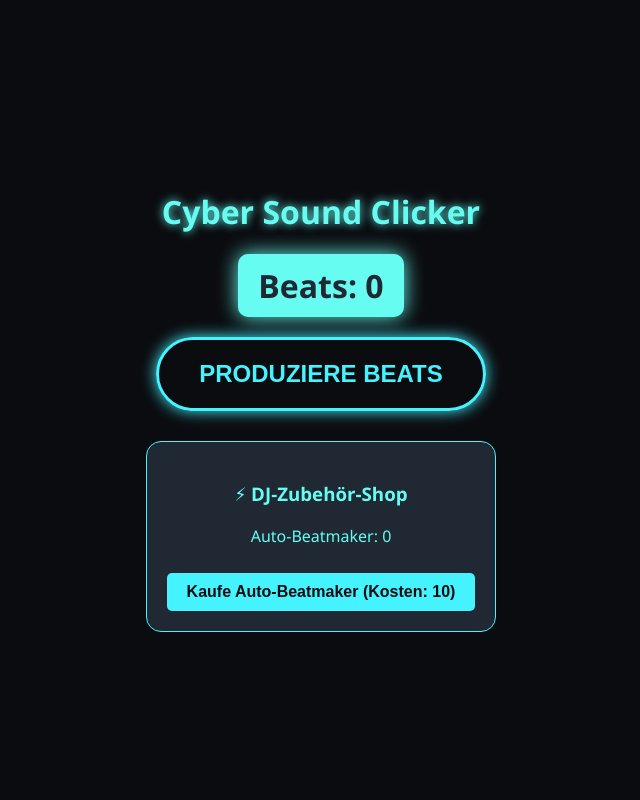
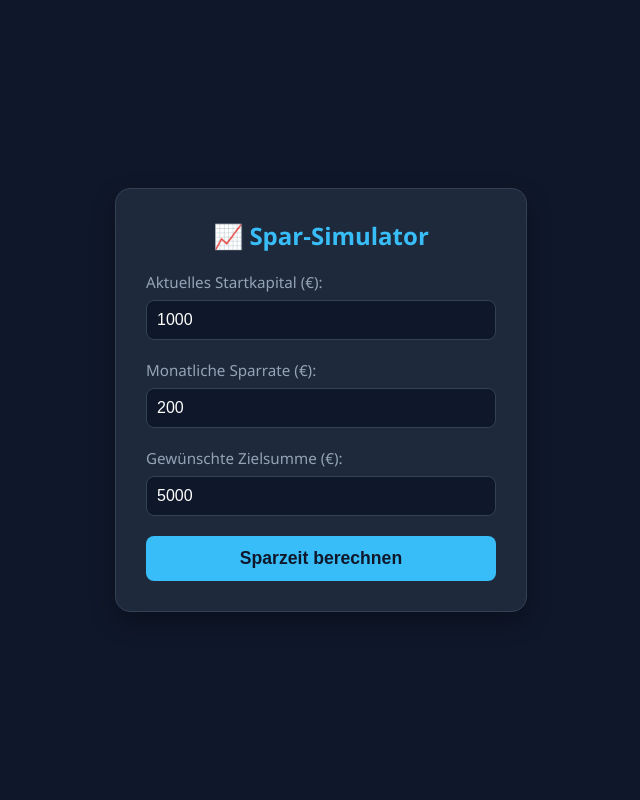
Before and after one commit to Mete383/python-projekte, a Flask app: page / in a window 1280 px wide. Shown: the whole page, without its empty margins (319-959 px from the left). Run offline with Flask 3, Linux system fonts and the light colour scheme.

Commit message:
Doener-Clicker und Spar-Simulator hinzugefuegt

```diff
--- a/advanced-counter.py
+++ b/advanced-counter.py
@@ -1,7 +1,7 @@
 count = int(input("Gib eine Startzahl ein: "))
-count += 4
-count *= 2
-count -= 1
+count += 7
+count *= 6
+count -= 7
 
 if count % 2 == 0:
     status = "Gerade"
--- /dev/null
+++ b/funktion_def.py
@@ -0,0 +1,5 @@
+def verabschiedung(name):
+    print("Tschüss " + name + ",bis zum nächsten Mal!")
+
+# Hier drückst du dann den Startknopf:
+verabschiedung("Anna")
--- /dev/null
+++ b/pip install Flask.txt
@@ -0,0 +1,2 @@
+pip install Flask
+python app.py
--- /dev/null
+++ b/sound_game/app.py
@@ -0,0 +1,40 @@
+from flask import Flask, render_template, jsonify, request
+
+app = Flask(__name__)
+
+# 1. Deine Berechnungs-Funktion (Dein Backend-Gehirn)
+def berechne_sparzeit(startkapital, sparrate, zielsumme):
+    aktuelles_geld = startkapital
+    monate = 0
+
+    while aktuelles_geld < zielsumme:
+        aktuelles_geld = aktuelles_geld + sparrate
+        monate = monate + 1
+
+        if monate % 12 == 0:
+            aktuelles_geld = aktuelles_geld * 1.02
+
+    return monate
+
+
+@app.route('/')
+def startseite():
+    return render_template('index.html')
+
+
+# 2. Der Startknopf für die Webseite (Nimmt die Daten entgegen)
+@app.route('/berechne', methods=['POST'])
+def daten_verarbeiten():
+    daten = request.json
+    start = int(daten["startkapital"])
+    rate = int(daten["sparrate"])
+    ziel = int(daten["zielsumme"])
+
+    # Hier wird deine Funktion aufgerufen
+    ergebnis = berechne_sparzeit(start, rate, ziel)
+
+    return jsonify({"monate": ergebnis})
+
+
+if __name__ == '__main__':
+    app.run(debug=True)
--- a/sound_game/templates/index.html
+++ b/sound_game/templates/index.html
@@ -3,11 +3,11 @@
 <head>
     <meta charset="UTF-8">
     <meta name="viewport" content="width=device-width, initial-scale=1.0">
-    <title>Cyber Sound Clicker</title>
+    <title>Finanz- & Spar-Simulator</title>
     <style>
         body {
-            background-color: #0b0c10;
-            color: #66fcf1;
+            background-color: #0f172a;
+            color: #f8fafc;
             font-family: 'Segoe UI', Tahoma, Geneva, Verdana, sans-serif;
             display: flex;
             flex-direction: column;
@@ -16,92 +16,98 @@
             height: 100vh;
             margin: 0;
         }
-        h1 { text-shadow: 0 0 10px #66fcf1; }
-        .score-board { font-size: 2rem; margin-bottom: 20px; color: #1f2833; background: #66fcf1; padding: 10px 20px; border-radius: 10px; box-shadow: 0 0 20px #66fcf1; font-weight: bold; }
-        .click-btn { background: transparent; border: 3px solid #45f3ff; color: #45f3ff; padding: 20px 40px; font-size: 1.5rem; border-radius: 50px; cursor: pointer; font-weight: bold; transition: all 0.2s ease; box-shadow: 0 0 15px #45f3ff; margin-bottom: 30px; }
-        .click-btn:hover { background: #45f3ff; color: #0b0c10; scale: 1.05; box-shadow: 0 0 30px #45f3ff; }
-        .click-btn:active { scale: 0.95; }
-        .shop-container { background: #1f2833; padding: 20px; border-radius: 15px; border: 1px solid #45f3ff; text-align: center; }
-        .shop-btn { background: #45f3ff; color: #0b0c10; border: none; padding: 10px 20px; font-size: 1rem; border-radius: 5px; cursor: pointer; font-weight: bold; margin-top: 10px; }
-        .shop-btn:disabled { background: #555; color: #888; cursor: not-allowed; }
+        .form-container {
+            background: #1e293b;
+            padding: 30px;
+            border-radius: 15px;
+            box-shadow: 0 10px 25px rgba(0,0,0,0.3);
+            border: 1px solid #334155;
+            width: 350px;
+        }
+        h2 { text-align: center; color: #38bdf8; margin-top: 0; }
+        .input-group { margin-bottom: 20px; display: flex; flex-direction: column; }
+        label { margin-bottom: 8px; font-size: 0.95rem; color: #94a3b8; }
+        input {
+            background: #0f172a;
+            border: 1px solid #334155;
+            color: #fff;
+            padding: 10px;
+            font-size: 1rem;
+            border-radius: 8px;
+            outline: none;
+        }
+        input:focus { border-color: #38bdf8; }
+        .calc-btn {
+            background: #38bdf8;
+            color: #0f172a;
+            border: none;
+            width: 100%;
+            padding: 12px;
+            font-size: 1.1rem;
+            font-weight: bold;
+            border-radius: 8px;
+            cursor: pointer;
+            transition: background 0.2s;
+        }
+        .calc-btn:hover { background: #0ea5e9; }
+        .result-box {
+            margin-top: 25px;
+            padding: 15px;
+            background: #0f172a;
+            border-left: 4px solid #38bdf8;
+            border-radius: 4px;
+            display: none;
+            text-align: center;
+            font-size: 1.1rem;
+        }
     </style>
 </head>
 <body>
 
-    <h1>Cyber Sound Clicker</h1>
-    <div class="score-board">Beats: <span id="score">0</span></div>
+    <div class="form-container">
+        <h2>📈 Spar-Simulator</h2>
 
-    <button class="click-btn" id="clickMe">PRODUZIERE BEATS</button>
+        <div class="input-group">
+            <label>Aktuelles Startkapital (€):</label>
+            <input type="number" id="start" value="1000">
+        </div>
 
-    <div class="shop-container">
-        <h3>⚡ DJ-Zubehör-Shop</h3>
-        <p>Auto-Beatmaker: <span id="helper-count">0</span></p>
-        <button class="shop-btn" id="buyUpgrade">Kaufe Auto-Beatmaker (Kosten: <span id="cost">10</span>)</button>
+        <div class="input-group">
+            <label>Monatliche Sparrate (€):</label>
+            <input type="number" id="rate" value="200">
+        </div>
+
+        <div class="input-group">
+            <label>Gewünschte Zielsumme (€):</label>
+            <input type="number" id="ziel" value="5000">
+        </div>
+
+        <button class="calc-btn" id="calcBtn">Sparzeit berechnen</button>
+
+        <div class="result-box" id="resultBox">
+            Du brauchst genau <strong id="monthsOutput" style="color: #38bdf8;">0</strong> Monate!
+        </div>
     </div>
 
     <script>
-        let currentBeats = 0;
-        const scoreDisplay = document.getElementById('score');
-        const button = document.getElementById('clickMe');
-        const upgradeBtn = document.getElementById('buyUpgrade');
-        const helperDisplay = document.getElementById('helper-count');
-        const costDisplay = document.getElementById('cost');
+        document.getElementById('calcBtn').addEventListener('click', () => {
+            const startkapital = document.getElementById('start').value;
+            const sparrate = document.getElementById('rate').value;
+            const zielsumme = document.getElementById('ziel').value;
 
-        const audioCtx = new (window.AudioContext || window.webkitAudioContext)();
-
-        function playSound(freq) {
-            const osc = audioCtx.createOscillator();
-            const gain = audioCtx.createGain();
-            osc.type = 'sine';
-            osc.frequency.setValueAtTime(freq, audioCtx.currentTime);
-            gain.gain.setValueAtTime(0.1, audioCtx.currentTime);
-            gain.gain.exponentialRampToValueAtTime(0.001, audioCtx.currentTime + 0.1);
-            osc.connect(gain);
-            gain.connect(audioCtx.destination);
-            osc.start();
-            osc.stop(audioCtx.currentTime + 0.1);
-        }
-
-        // Klick auf den Hauptbutton
-        button.addEventListener('click', () => {
-            playSound(150 + (currentBeats * 0.5));
-
-            fetch('/klick', { method: 'POST' })
-                .then(res => res.json())
-                .then(data => {
-                    currentBeats = data.beats;
-                    scoreDisplay.innerText = currentBeats;
-                });
+            // JavaScript schickt die Zahlen per POST an deine Python-Route '/berechne'
+            fetch('/berechne', {
+                method: 'POST',
+                headers: { 'Content-Type': 'application/json' },
+                body: JSON.stringify({ startkapital, sparrate, zielsumme })
+            })
+            .then(res => res.json())
+            .then(data => {
+                // Das Ergebnis aus deiner Python-Schleife wird hier angezeigt!
+                document.getElementById('monthsOutput').innerText = data.monate;
+                document.getElementById('resultBox').style.display = 'block';
+            });
         });
-
-        // Klick auf das Upgrade
-        upgradeBtn.addEventListener('click', () => {
-            fetch('/kaufe_upgrade', { method: 'POST' })
-                .then(res => res.json())
-                .then(data => {
-                    if(data.erfolg) {
-                        playSound(440); // Hoher Bestätigungston
-                        scoreDisplay.innerText = data.spielstand.beats;
-                        helperDisplay.innerText = data.spielstand.auto_clicker;
-                        costDisplay.innerText = data.spielstand.upgrade_kosten;
-                        currentBeats = data.spielstand.beats;
-                    }
-                });
-        });
-
-        // Automatischer Takt jede Sekunde (für die Auto-Beatmaker)
-        setInterval(() => {
-            let helpers = parseInt(helperDisplay.innerText);
-            if (helpers > 0) {
-                playSound(80); // Tiefer Bass für automatische Beats!
-                fetch('/klick', { method: 'POST' })
-                    .then(res => res.json())
-                    .then(data => {
-                        currentBeats = data.beats;
-                        scoreDisplay.innerText = currentBeats;
-                    });
-            }
-        }, 1000);
     </script>
 </body>
 </html>
```
Also changed, not shown: sound_game/sound_game.py (added, +37 -0 lines), währungs_umrechener.py (added, +17 -0 lines).
